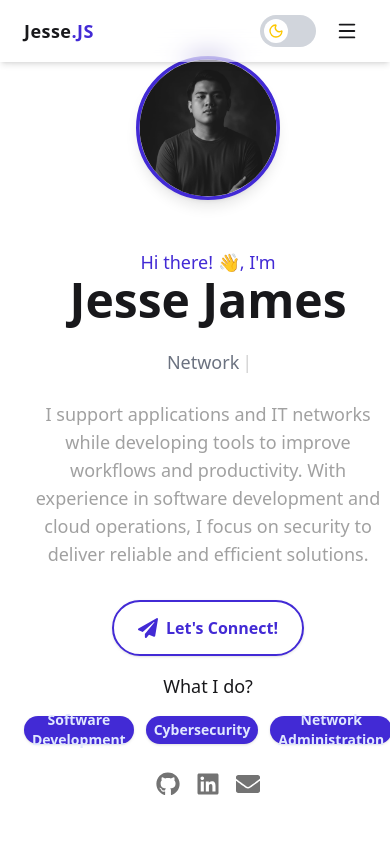
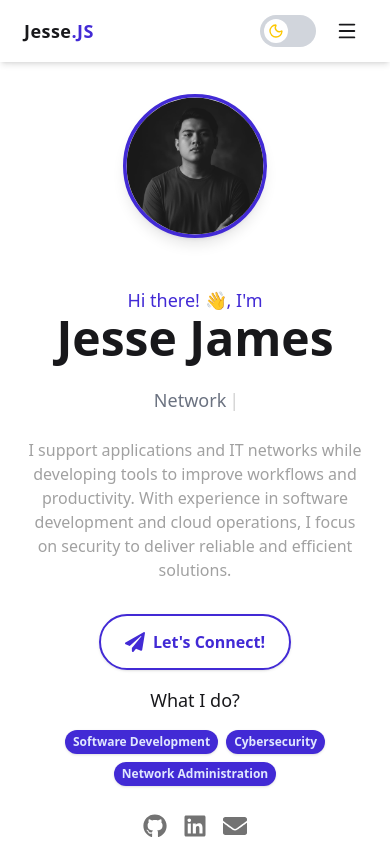
Before and after one commit to James-push/My-Web-Portfolio, a React (Vite) app: page / in a window 390 px wide. Shown: the top 844 px of the page. Built offline with nearby package versions, Linux system fonts and the light colour scheme.

Commit message:
Fixed overlapping navbar

```diff
--- a/src/components/Home.jsx
+++ b/src/components/Home.jsx
@@ -10,7 +10,7 @@ const Home = () => {
     const roles = ["Developer", "IT Support", "Network"];
   return (
     <section
-      className="min-h-screen flex items-center bg-base-100 px-6 lg:px-20 transition-colors duration-500"
+      className="min-h-screen flex items-center bg-base-100 px-6 lg:px-20 transition-colors duration-500 pt-20 md:pt-0"
       id="home"
     >
       <div className="max-w-6xl mx-auto flex flex-col-reverse lg:flex-row items-center gap-10">
@@ -41,7 +41,7 @@ const Home = () => {
             />
           </div>
 
-          <p className="block text-lg md:text-md font-normal text-neutral-400  transition-colors duration-500">
+          <p className="block text-base sm:text-lg md:text-md font-normal text-neutral-400 transition-colors duration-500">
             I support applications and IT networks while developing tools to improve workflows and productivity. With experience in software development and cloud operations, I focus on security to deliver reliable and efficient solutions.
           </p>
           <div className="mt-8">
@@ -60,10 +60,10 @@ const Home = () => {
               What I do?
             </p>
             <div className="flex flex-col items-center lg:items-start gap-3">
-              <div className="flex gap-3 mb-2">
-                <span className="bg-primary text-primary-content rounded-full px-2 py-0.5 h-7 flex items-center font-poppins text-sm font-semibold shadow transition-colors duration-500">Software Development</span>
-                <span className="bg-primary text-primary-content rounded-full px-2 py-0.5 h-7 flex items-center font-poppins text-sm font-semibold shadow transition-colors duration-500">Cybersecurity</span>
-                <span className="bg-primary text-primary-content rounded-full px-2 py-0.5 h-7 flex items-center font-poppins text-sm font-semibold shadow transition-colors duration-500">Network Administration</span>
+              <div className="flex flex-wrap gap-2 sm:gap-3 mb-2 justify-center lg:justify-start">
+                <span className="bg-primary text-primary-content rounded-full px-2 py-0.5 h-6 sm:h-7 flex items-center font-poppins text-xs sm:text-sm font-semibold shadow transition-colors duration-500">Software Development</span>
+                <span className="bg-primary text-primary-content rounded-full px-2 py-0.5 h-6 sm:h-7 flex items-center font-poppins text-xs sm:text-sm font-semibold shadow transition-colors duration-500">Cybersecurity</span>
+                <span className="bg-primary text-primary-content rounded-full px-2 py-0.5 h-6 sm:h-7 flex items-center font-poppins text-xs sm:text-sm font-semibold shadow transition-colors duration-500">Network Administration</span>
               </div>
               <div className="flex gap-4 mt-2">
                 <a
```
